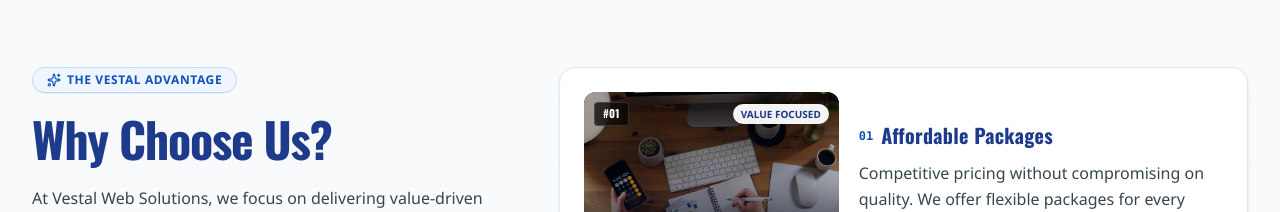
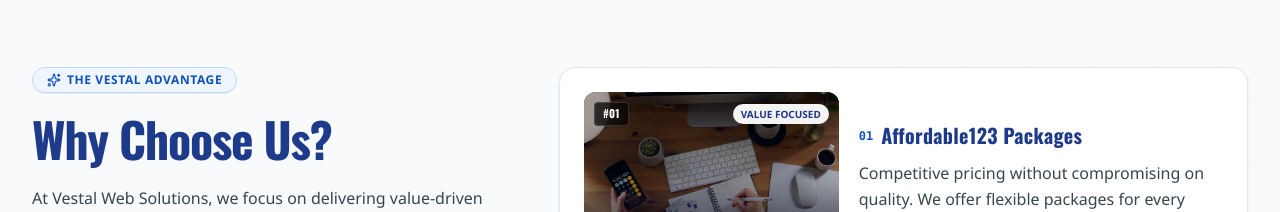
Before and after one commit to Shaaamvs/vestal-web-solutions, a React (Vite) app: page / in a window 1280 px wide. Shown: the part 3780-3992 px from the top of the page. Built offline with nearby package versions, Linux system fonts and the light colour scheme.

Commit message:
comment why path

```diff
--- a/src/components/WhyChooseUs.jsx
+++ b/src/components/WhyChooseUs.jsx
@@ -22,7 +22,7 @@
   {
     id: 'affordable-packages',
     number: '01',
-    title: 'Affordable Packages',
+    title: 'Affordable123 Packages',
     description: 'Competitive pricing without compromising on quality. We offer flexible packages for every budget.',
     image: AffordablePackages,
     badge: 'Value Focused',
```
